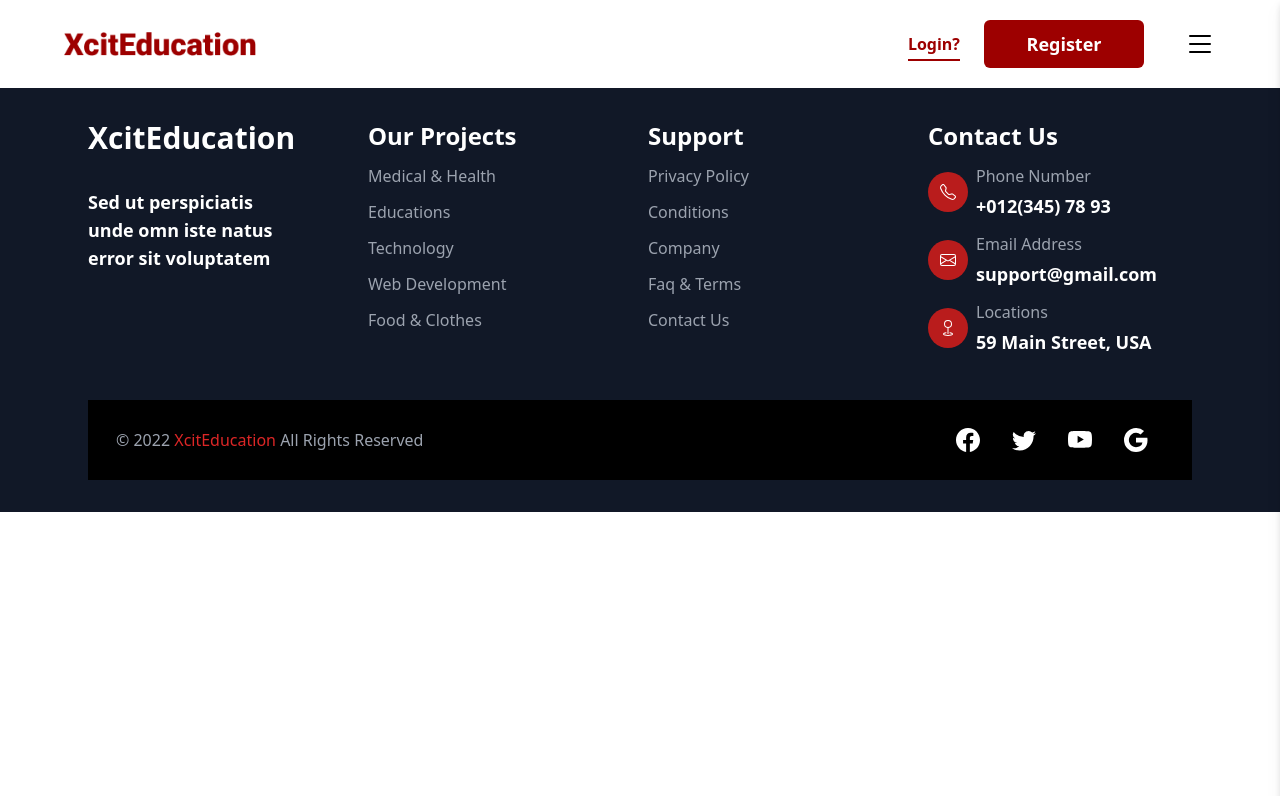
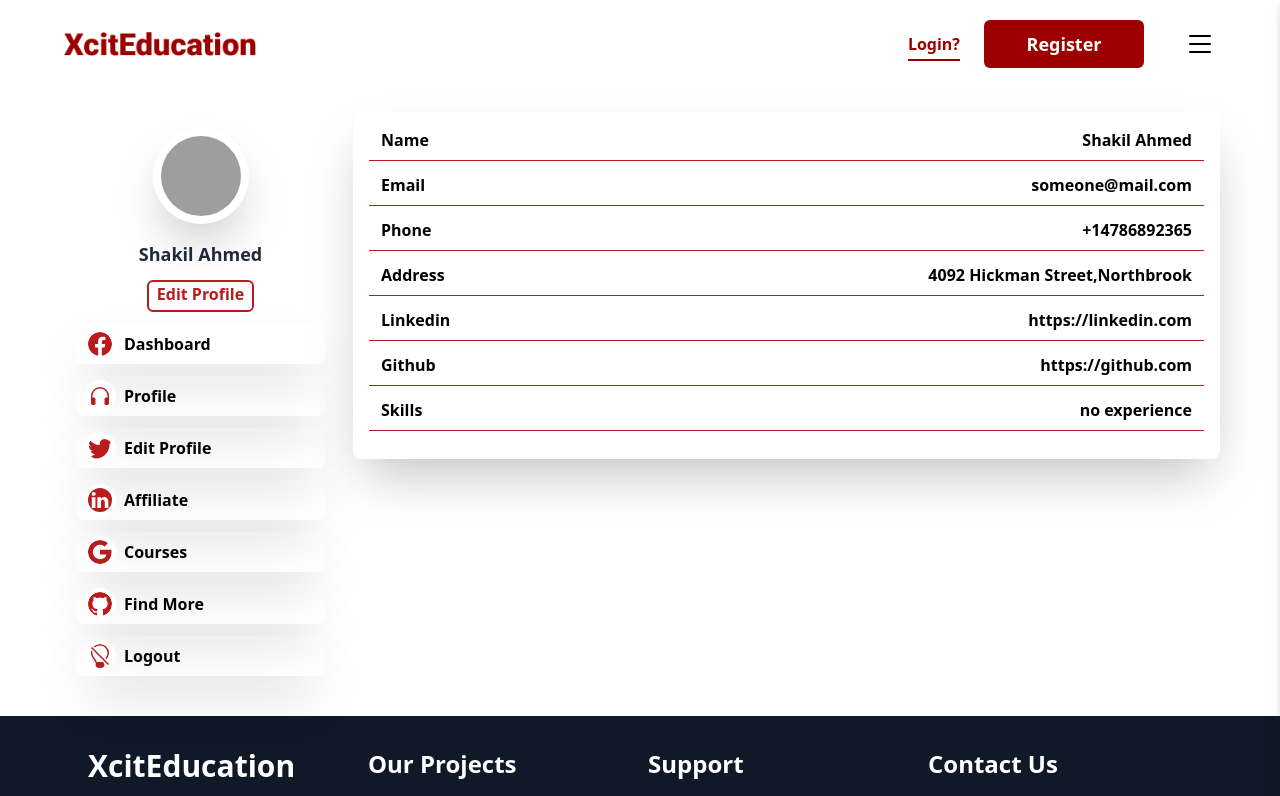
Before and after one commit to devjs1000/course-hub, a React (Vite) app: page /profile in a window 1280 px wide. Shown: the top 796 px of the page. Built offline with nearby package versions, Linux system fonts and the light colour scheme; no server answers; grey boxes are pictures that could not be loaded.

Commit message:
profile created

```diff
--- a/src/App.jsx
+++ b/src/App.jsx
@@ -5,6 +5,7 @@ import Home from './pages/Home';
 import Login from './components/Auth/Login';
 import Signup from './components/Auth/Signup';
 import Navbar from './components/header/Navbar'
+import Profile from './components/Profile';
 function App() {
 	return (
 		<div className="App overflow-hidden">
@@ -13,6 +14,7 @@ function App() {
 				<Route path='/' element={<Home />} />
 				<Route path='/login' element={<Login />} />
 				<Route path='/signup' element={<Signup />} />
+				<Route path='/profile' element={<Profile />} />
 			</Routes>
 			<Footer />
 		</div>
--- /dev/null
+++ b/src/components/Form.jsx
@@ -0,0 +1,73 @@
+import React, { useState } from 'react';
+
+const Form = () => {
+    const [basic,setBasic] = useState({})
+    const [advantage,setAdvantage] = useState({})
+    const [chapters,setChapters] = useState({})
+    const [quiz,setQuiz] = useState({})
+    const [image,setImage] = useState('')
+
+    const getBasic= e=>{
+        const name= e.target.name
+        const value = e.target.value
+        const newData = {...basic}
+        newData[name]= value
+        setBasic(newData)
+    }
+    const getAdvantage= e=>{
+        const name= e.target.name
+        const value = e.target.value
+        const newData = {...advantage}
+        newData[name]= value
+        setAdvantage(newData)
+    }
+    const getChapters= e=>{
+        const name= e.target.name
+        const value = e.target.value
+        const newData = {...chapters}
+        newData[name]= value
+        setChapters(newData)
+    }
+    const getQuiz= e=>{
+        const name= e.target.name
+        const value = e.target.value
+        const newData = {...quiz}
+        newData[name]= value
+        setQuiz(newData)
+    }
+    const getimg= e=>{
+        const value = e.target.value
+        setImage(value)
+    }
+
+    const submitData=e=>{
+        e.preventDefault()
+        const data={...basic,advantages:[advantage],chapters:[chapters],quiz:[quiz],image}
+        console.log(data)
+    }
+    return (
+        <div>
+            <form className='flex flex-col h-screen justify-between' onSubmit={submitData}>
+                <input onChange={getBasic} name='name' placeholder='name' type="text" />
+                <input onChange={getBasic} name='tagline' placeholder='tagline' type="text" />
+                <input onChange={getBasic} name='type' placeholder='type' type="text" />
+                <input onChange={getBasic} name='assignmentQuestion' placeholder='assignmentQuestion' type="text" />
+                <input onChange={getBasic} name='price' placeholder='price' type="number" />
+                <input onChange={getAdvantage} name='advantageName' placeholder='advantage name' type="text" />
+                <input onChange={getChapters} name='chaptername' placeholder='chaptername' type="text" />
+                <input onChange={getChapters} name='chapternumber' placeholder='chapternumber' type="number" />
+                <input onChange={getChapters} name='chapterVideoLink' placeholder='chapterVideoLink' type="text" />
+                <input onChange={getChapters} name='chapterVideoDescription' placeholder='chapterVideoDescription' type="text" />
+                <input onChange={getChapters} name='chapterStudyMaterial' placeholder='chapterStudyMaterial' type="text" />
+                <input onChange={getQuiz} name='question' placeholder='question' type="text" />
+                <input onChange={getQuiz} name='correct' placeholder='correct' type="text" />
+                <input onChange={getQuiz} name='incorrect' placeholder='incorrect' type="text" />
+                <input onChange={getimg} name='image' placeholder='image link' type="text" />
+                <textarea onChange={getBasic} name="description" placeholder='description' rows="5"></textarea>
+                <button type='submit'>Submit</button>
+            </form>
+        </div>
+    );
+};
+
+export default Form;
--- /dev/null
+++ b/src/components/Profile.jsx
@@ -0,0 +1,108 @@
+import React from 'react';
+import { Facebook, Github, Google, Headphones, LightbulbOff, Linkedin, Twitter } from 'react-bootstrap-icons';
+
+const Profile = () => {
+    const image = 'https://cdn.pixabay.com/photo/2020/05/11/15/38/tom-5158824_960_720.png'
+
+    const profileDesign={
+        mainDiv:'grid grid-cols-12 gap-3 p-3 my-3 mx-3 md:mx-12',
+        leftMain:'col-span-12 md:col-span-4 lg:col-span-3  p-4 h-fit',
+        profileImg:'p-2 w-24 h-24 rounded-full block mx-auto shadow-2xl',
+        profileName:'text-lg font-bold text-center mt-4 text-gray-800',
+        editBtn:'ease-in duration-200 pb-1 border-2 border-red-700 rounded-md font-semibold text-md text-red-700 px-2 block mx-auto my-3 hover:bg-red-700 hover:text-white',
+        mainBtn:'ease-in duration-200 w-full flex items-center mt-3 hover:bg-red-700 hover:text-white py-1 rounded-lg shadow-2xl cursor-pointer',
+        mainIcon:'mx-2 text-red-700 w-8 h-8 p-1 bg-white rounded-full',
+        mainBtnText:'text-md font-bold',
+        rightMain:'col-span-12 md:col-span-8 lg:col-span-9 shadow-2xl p-4 rounded-lg h-fit',
+        infoMain:'flex justify-between items-center border-b border-red-700 pb-2 text-md font-semibold px-3 mb-3',
+    }
+
+    return (
+        <div className={profileDesign.mainDiv}>
+            <div className={profileDesign.leftMain}>
+
+                <img className={profileDesign.profileImg} src={image} alt="" />
+
+                <p className={profileDesign.profileName}>Shakil Ahmed</p>
+
+                <button className={profileDesign.editBtn}>Edit Profile</button>
+
+                <div className={profileDesign.mainBtn}>
+                <Facebook className={profileDesign.mainIcon}/>
+                <p className={profileDesign.mainBtnText}>Dashboard</p>
+                </div>
+
+                <div className={profileDesign.mainBtn}>
+                <Headphones className={profileDesign.mainIcon}/>
+                <p className={profileDesign.mainBtnText}>Profile</p>
+                </div>
+
+                <div className={profileDesign.mainBtn}>
+                <Twitter className={profileDesign.mainIcon}/>
+                <p className={profileDesign.mainBtnText}>Edit Profile</p>
+                </div>
+
+                <div className={profileDesign.mainBtn}>
+                <Linkedin className={profileDesign.mainIcon}/>
+                <p className={profileDesign.mainBtnText}>Affiliate</p>
+                </div>
+
+                <div className={profileDesign.mainBtn}>
+                <Google className={profileDesign.mainIcon}/>
+                <p className={profileDesign.mainBtnText}>Courses</p>
+                </div>
+
+                <div className={profileDesign.mainBtn}>
+                <Github className={profileDesign.mainIcon}/>
+                <p className={profileDesign.mainBtnText}>Find More</p>
+                </div>
+
+                <div className={profileDesign.mainBtn}>
+                <LightbulbOff className={profileDesign.mainIcon}/>
+                <p className={profileDesign.mainBtnText}>Logout</p>
+                </div>
+
+            </div>
+            <div className={profileDesign.rightMain}>
+
+                <div className={profileDesign.infoMain}>
+                    <p>Name</p>
+                    <p>Shakil Ahmed</p>
+                </div>
+
+                <div className={profileDesign.infoMain}>
+                    <p>Email</p>
+                    <p>someone@mail.com</p>
+                </div>
+
+                <div className={profileDesign.infoMain}>
+                    <p>Phone</p>
+                    <p>+14786892365</p>
+                </div>
+
+                <div className={profileDesign.infoMain}>
+                    <p>Address</p>
+                    <p>4092 Hickman Street,Northbrook </p>
+                </div>
+
+                <div className={profileDesign.infoMain}>
+                    <p>Linkedin</p>
+                    <p>https://linkedin.com</p>
+                </div>
+
+                <div className={profileDesign.infoMain}>
+                    <p>Github</p>
+                    <p>https://github.com</p>
+                </div>
+
+                <div className={profileDesign.infoMain}>
+                    <p>Skills</p>
+                    <p>no experience</p>
+                </div>
+
+            </div>
+        </div>
+    );
+};
+
+export default Profile;
```
